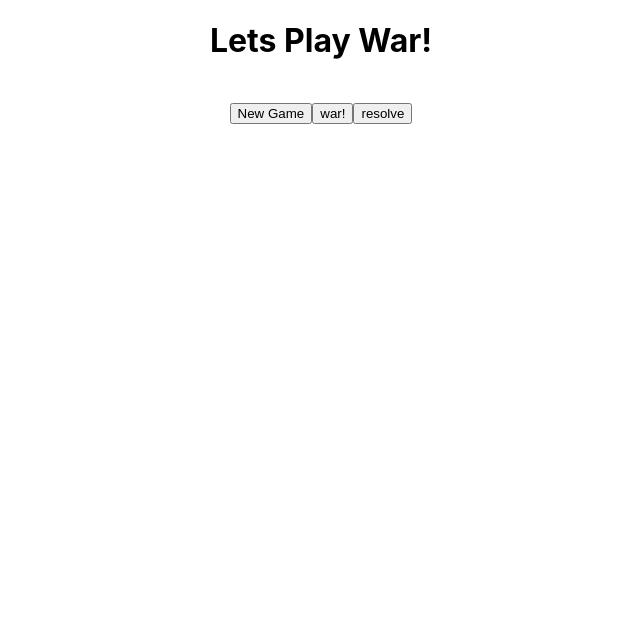
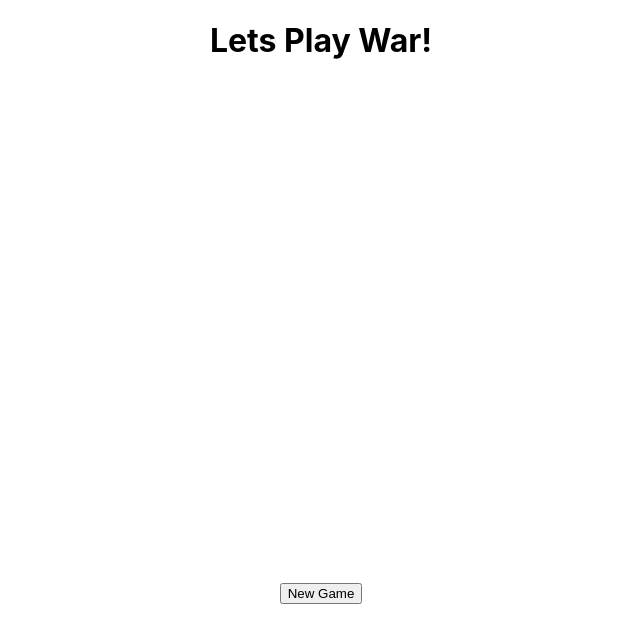
Before and after one commit to buchananta/nwm-challenge, a React (Create React App) app: page / in a window 1280 px wide. Shown: the top 642 px of the page, without its empty margins (319-959 px from the left). Built offline with nearby package versions, Linux system fonts and the light colour scheme.

Commit message:
added card backs, only show the needed button, etc

```diff
--- a/src/App.css
+++ b/src/App.css
@@ -2,15 +2,12 @@
   text-align: center;
 }
 
-.App-logo {
-  height: 40vmin;
-  pointer-events: none;
+.Field {
+  height: 60vh;
 }
 
-@media (prefers-reduced-motion: no-preference) {
-  .App-logo {
-    animation: App-logo-spin infinite 20s linear;
-  }
+.Field img {
+  max-height: 25vh;
 }
 
 .App-header {
@@ -27,12 +24,3 @@
 .App-link {
   color: #61dafb;
 }
-
-@keyframes App-logo-spin {
-  from {
-    transform: rotate(0deg);
-  }
-  to {
-    transform: rotate(360deg);
-  }
-}
--- a/src/App.js
+++ b/src/App.js
@@ -21,6 +21,22 @@ const eCards = {
   discard: "ePileB",
 };
 
+const VAL = {
+  ACE: 1,
+  2: 2,
+  3: 3,
+  4: 4,
+  5: 5,
+  6: 6,
+  7: 7,
+  8: 8,
+  9: 9,
+  10: 10,
+  JACK: 11,
+  QUEEN: 12,
+  KING: 13,
+};
+
 function App() {
   const [deckId, setDeckId] = useState("");
   const [playerCards, setPlayerCards] = useState(pCards);
@@ -29,6 +45,7 @@ function App() {
   const [hasWon, setHasWon] = useState("pending");
   const [error, setError] = useState("");
   async function setupNewGame() {
+    setError("");
     const deckId = await deal(playerCards.hand, enemyCards.hand);
     setDeckId(deckId);
   }
@@ -46,6 +63,7 @@ function App() {
         return [];
       }
       let dDiscard = await getCard(deckId, cards.discard, count - drawn.length);
+      setter({ hand: cards.discard, discard: cards.hand });
       if (dDiscard === undefined || dDiscard.length + drawn.length < count) {
         if (cards.hand[0] === "e") setHasWon("Won");
         if (cards.hand[0] === "p") setHasWon("Lost");
@@ -74,9 +92,9 @@ function App() {
 
   async function resolve() {
     const l = field[0].length - 1;
-    if (field[0][l].value > field[1][l].value) {
+    if (VAL[field[0][l].value] > VAL[field[1][l].value]) {
       claimCards(playerCards.discard, field);
-    } else if (field[0][l].value < field[1][l].value) {
+    } else if (VAL[field[0][l].value] < VAL[field[1][l].value]) {
       claimCards(enemyCards.discard, field);
     } else if (
       field[0][l].value === field[1][l].value &&
@@ -86,42 +104,47 @@ function App() {
     }
   }
 
-  console.log("OKAY HERE WE GO!");
-  console.log(playerCards.hand);
-  console.log(enemyCards.hand);
-
-  async function swapPiles(setter, cards) {
-    const remaining = await shuffle(deckId, cards.discard);
-    setter({ ...cards, hand: cards.discard, discard: cards.hand });
-    console.log("REMAINING IS " + remaining);
-    if (remaining === 0) {
-      // this will explode horribly if
-      // the default pile names are changed
-      return "halt";
-    }
-  }
-
-  if (hasWon !== "pending") {
-    return <h1>You {hasWon}!</h1>;
-  }
   if (error !== "") {
-    return <h1>{error}</h1>;
+    return (
+      <div className="App">
+        <h1>{error}</h1>
+        <button onClick={setupNewGame}>Start New Game</button>
+      </div>
+    );
   }
 
   return (
     <div className="App">
       <h1>Lets Play War!</h1>
       <p>{deckId}</p>
-      {field[0].map((c) => (
-        <span key={c.code}>{c.code}</span>
-      ))}
+      {hasWon !== "pending" && <h2>You {hasWon}!</h2>}
+      {hasWon === "pending" && (
+        <div className="Field">
+          {field[1].map((c, i) => {
+            if (i % 4 == 0) {
+              return <img key={c.code} alt={c.code} src={c.image} />;
+            } else {
+              return <img key={c.code} alt={"hidden card"} src={"back.png"} />;
+            }
+          })}
+          <br />
+          {field[0].map((c, i) => {
+            if (i % 4 == 0) {
+              return <img key={c.code} alt={c.code} src={c.image} />;
+            } else {
+              return <img key={c.code} alt={"hidden card"} src={"back.png"} />;
+            }
+          })}
+        </div>
+      )}
       <br />
-      {field[1].map((c) => (
-        <span key={c.code}>{c.code}</span>
-      ))}
-      <button onClick={() => setupNewGame()}>New Game</button>
-      <button onClick={() => war(1)}>war!</button>
-      <button onClick={() => resolve()}>resolve</button>
+      {deckId == "" && <button onClick={() => setupNewGame()}>New Game</button>}
+      {field[0].length === 0 && deckId != "" && (
+        <button onClick={() => war(1)}>war!</button>
+      )}
+      {field[0].length !== 0 && (
+        <button onClick={() => resolve()}>resolve</button>
+      )}
     </div>
   );
 }
--- a/src/requests.js
+++ b/src/requests.js
@@ -6,7 +6,7 @@ export function deal(playerHand, enemyHand) {
     axios
       // I feel like this should be a post, but it fails
       // with an awkward error in that case
-      .get(`https://deckofcardsapi.com/api/deck/new/draw/?count=6`)
+      .get(`https://deckofcardsapi.com/api/deck/new/draw/?count=52`)
       .then((res) => {
         if (res.data.success === true) {
           res.data.cards.forEach((card, idx) => {
@@ -32,9 +32,6 @@ export function shuffle(deckId, hand) {
   return axios
     .get(`https://deckofcardsapi.com/api/deck/${deckId}/pile/${hand}/shuffle/`)
     .then((res) => {
-      console.log(
-        "remaining cards after shuffle" + res.data.piles[hand].remaining
-      );
       return res.data.piles[hand].remaining;
     })
     .catch((error) => {
@@ -51,7 +48,7 @@ export function getCard(deckId, hand, count) {
     .then((res) => res.data.cards)
     .catch((error) => {
       // if the pile is empty
-      // server throws 404
+      // endpoint throws 404
       // but also tells us there are no
       // cards to draw
       if (error.response.data.success === false) {
```
Also changed, not shown: public/back.png (added).
